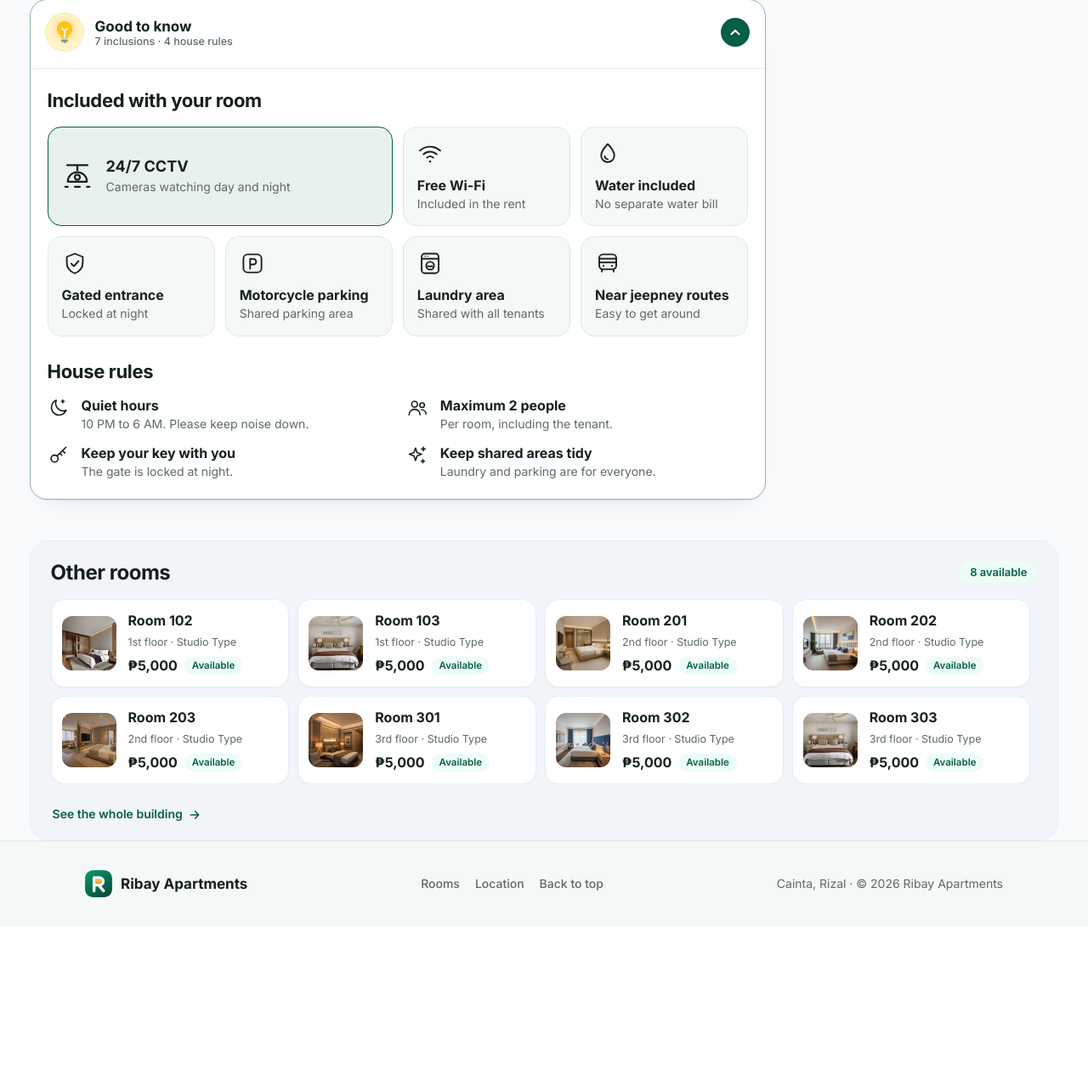
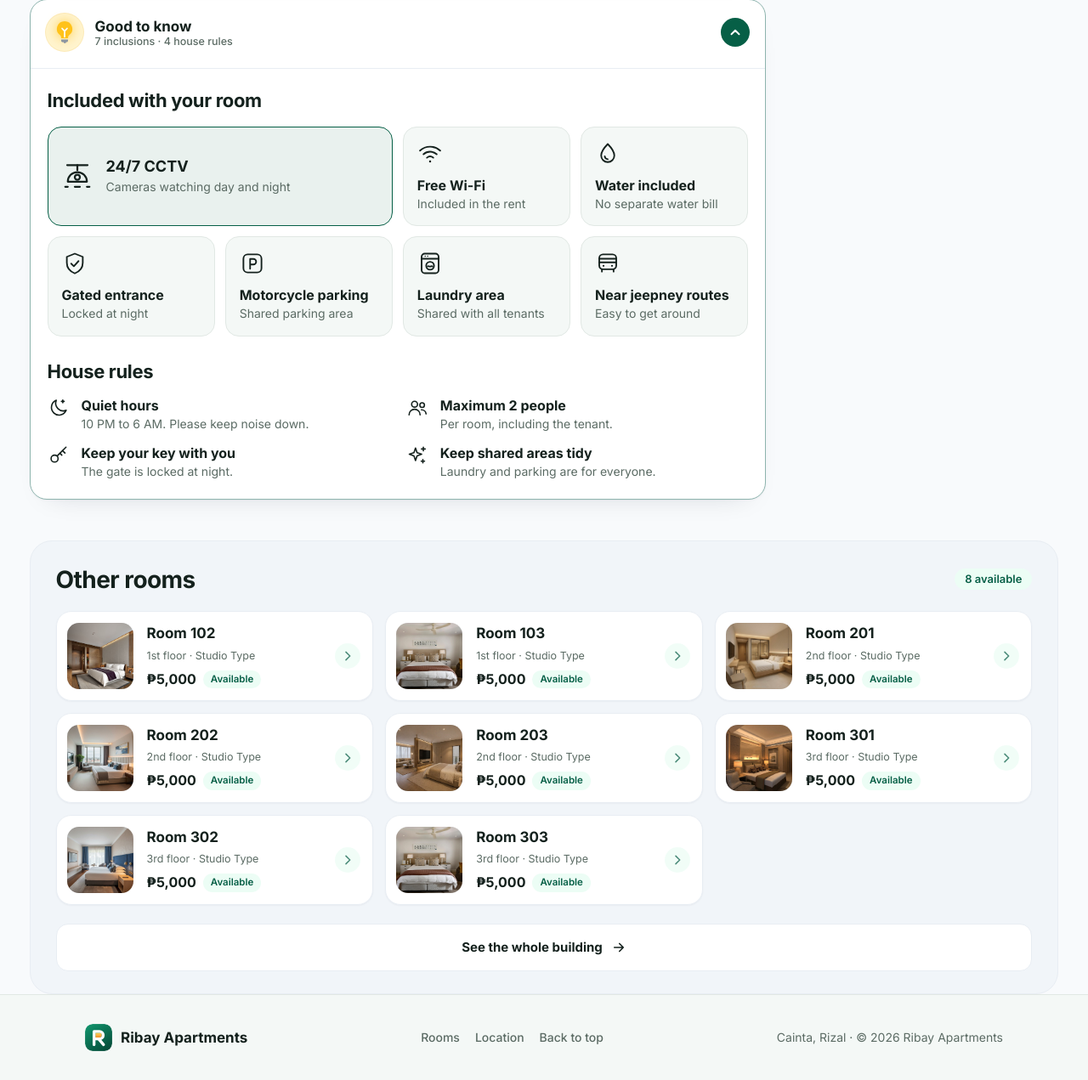
Before and after one commit to boadodean31-creator/apartments, a Django app: page /rooms/101/ in a window 1280 px wide. Shown: the part 2448-3719 px from the top of the page at 85% size. Before the commit the page ends 3504 px from the top, so only its background shows below. Run offline with Django 5.2, Linux system fonts and the light colour scheme; data comes from the database, SQL or seed files in the repository.

Commit message:
Other rooms redesign, Landmarks nav link, card slideshow badge fix, contact jump without highlight

```diff
--- a/rooms/static/rooms/app.js
+++ b/rooms/static/rooms/app.js
@@ -155,3 +155,34 @@ sync();
   document.addEventListener("keydown", (e) => { if (e.key === "Escape" && !panel.hidden) { set(false); btn.focus(); } });
   window.matchMedia("(min-width: 961px)").addEventListener("change", (m) => { if (m.matches) set(false); });
 })();
+
+
+// "Landmarks" in the top bar: bring "Everything you need is close by" to the exact middle of the screen
+(function () {
+  const reduceM = matchMedia("(prefers-reduced-motion: reduce)").matches;
+  function target(el, smooth) {
+    const hd = document.querySelector("header"), hh = hd ? hd.getBoundingClientRect().bottom : 0;
+    const r = el.getBoundingClientRect(), usable = innerHeight - hh;
+    const y = r.height + 32 <= usable ? scrollY + r.top - hh - (usable - r.height) / 2 : scrollY + r.top - hh - 16;
+    scrollTo({ top: Math.max(0, y), behavior: smooth && !reduceM ? "smooth" : "auto" });
+  }
+  function bring(smooth) {
+    const el = document.getElementById("nearby"); if (!el) return false;
+    target(el, smooth);
+    // scroll-reveal animations can nudge the section after it lands, so measure once more when it stops
+    let last = scrollY, still = 0; const t0 = performance.now();
+    (function tick() {
+      if (scrollY === last) { if (++still >= 8) { target(el, false); return; } } else { still = 0; last = scrollY; }
+      if (performance.now() - t0 < 2400) requestAnimationFrame(tick);
+    })();
+    return true;
+  }
+  document.addEventListener("click", function (e) {
+    const a = e.target.closest && e.target.closest('a[href$="#nearby"]');
+    if (!a || !document.getElementById("nearby")) return;       // on other pages the link just goes to the home page
+    e.preventDefault();
+    try { history.replaceState(null, "", location.pathname + "#nearby"); } catch (_) {}
+    bring(true);
+  });
+  if (location.hash === "#nearby") addEventListener("load", function () { setTimeout(function () { bring(false); }, 200); });
+})();
--- a/rooms/static/rooms/room-layout.js
+++ b/rooms/static/rooms/room-layout.js
@@ -161,7 +161,7 @@ function follow(el) {
         if (!wasOpen && b) { b.click(); followId++; }   // open it, but cancel the automatic "follow" scroll
         const go = function () {
           centreOnScreen(el);
-          afterScroll(function () { lockY = scrollY; flash(el, "hl-acc"); });
+          afterScroll(function () { lockY = scrollY; if (el.id !== "contact") flash(el, "hl-acc"); });
         };
         if (wasOpen || reduce) go(); else setTimeout(go, 540);   // wait for the dropdown to finish opening
       }
--- a/rooms/static/rooms/room-polish.css
+++ b/rooms/static/rooms/room-polish.css
@@ -91,3 +91,42 @@
 .acc.open .acc-bulb .bulb-glass { fill: #FFC21A; filter: drop-shadow(0 0 5px rgba(255, 193, 26, .75)); }
 :root[data-theme="dark"] .acc-btn .acc-ico.acc-bulb, :root[data-theme="dark"] .acc.open .acc-ico.acc-bulb { background: rgba(247, 181, 0, .16); box-shadow: 0 0 0 1px rgba(247, 181, 0, .35); }
 :root[data-theme="dark"] .acc-bulb .bulb-base { fill: #A8B1BC; }
+
+
+/* ============ Other rooms (bottom of the room page): roomier grid, bigger photos, clear hover, proper button ============ */
+@media (min-width: 901px) {
+  .rd .rd-similar { padding: 30px 30px 26px; border-radius: 26px; }
+  .rd .rd-similar > header.sim-head { padding-bottom: 22px; }
+  .rd .rd-similar .sim-head h2 { font-size: 28px; }
+  .rd .rd-similar .sim-wrap::after { display: none; }
+  .rd .rd-similar .sim-list { display: grid; grid-template-columns: repeat(auto-fill, minmax(290px, 1fr)); gap: 14px; max-height: none; overflow: visible; padding: 0; }
+}
+.rd .rd-similar .sim-list li { list-style: none; }
+.rd .rd-similar .sim-list li a {
+  display: grid; grid-template-columns: 78px minmax(0, 1fr) 30px; align-items: center; gap: 16px;
+  padding: 12px 14px 12px 12px; border-radius: 18px; text-decoration: none;
+  transition: translate .3s cubic-bezier(.2, .7, .2, 1), box-shadow .3s, border-color .3s;
+}
+.rd .rd-similar .sim-img { width: 78px; height: 78px; border-radius: 14px; overflow: hidden; display: block; background: var(--rd-chip); }
+.rd .rd-similar .sim-img img { width: 100%; height: 100%; object-fit: cover; display: block; transition: scale .6s cubic-bezier(.2, .7, .2, 1); }
+.rd .rd-similar .sim-txt b { font-size: 17px; }
+.rd .rd-similar .sim-go {
+  display: block; width: 30px; height: 30px; padding: 7px; border-radius: 50%; fill: none; stroke: currentColor; stroke-width: 2.4; stroke-linecap: round; stroke-linejoin: round;
+  color: var(--accent); background: var(--rd-mint-soft); opacity: 0; transform: translateX(-6px); transition: opacity .25s, transform .3s cubic-bezier(.3, 1.3, .5, 1);
+}
+@media (hover: hover) and (pointer: fine) {
+  .rd .rd-similar .sim-list li a:hover, .rd .rd-similar .sim-list li a:focus-visible {
+    translate: 0 -3px; border-color: color-mix(in srgb, var(--accent) 55%, var(--rd-line));
+    box-shadow: 0 16px 28px -18px rgba(15, 23, 42, .4);
+  }
+  .rd .rd-similar .sim-list li a:hover .sim-img img { scale: 1.12; }
+  .rd .rd-similar .sim-list li a:hover .sim-go, .rd .rd-similar .sim-list li a:focus-visible .sim-go { opacity: 1; transform: none; }
+}
+@media (hover: none) { .rd .rd-similar .sim-go { opacity: .7; transform: none; } }
+.rd .rd-similar .sim-all {
+  display: flex; align-items: center; justify-content: center; gap: 10px; margin: 22px 0 0; padding: 15px 20px;
+  border: 1.5px solid var(--rd-line); border-radius: 14px; background: var(--bg); color: var(--ink);
+  font-size: 15px; font-weight: 700; text-decoration: none; transition: background .25s, color .25s, border-color .25s, box-shadow .25s;
+}
+.rd .rd-similar .sim-all svg { width: 18px; height: 18px; fill: none; stroke: currentColor; stroke-width: 2.2; stroke-linecap: round; stroke-linejoin: round; transition: transform .3s cubic-bezier(.3, 1.3, .5, 1); }
+@media (hover: hover) { .rd .rd-similar .sim-all:hover { background: var(--accent); color: var(--accent-ink); border-color: var(--accent); box-shadow: 0 12px 24px -14px var(--accent); } .rd .rd-similar .sim-all:hover svg { transform: translateX(5px); } }
--- a/rooms/templates/rooms/base.html
+++ b/rooms/templates/rooms/base.html
@@ -16,7 +16,7 @@
 <body>
 {% block header %}<header><div class="nav-flora" aria-hidden="true"></div><div class="wrap nav">
   <a class="logo" href="{% url 'home' %}"><span class="logo-mark" aria-hidden="true"><img src="{% static 'rooms/logo.svg' %}" alt="" width="38" height="38"></span><span class="logo-word">Ribay<b>Apartments</b></span></a>
-  <nav><a class="btn navpill" href="{% url 'home' %}#rooms">Rooms</a><a class="btn navpill" href="{% url 'home' %}#location">Location</a>{% if is_site_admin %}<a class="btn adminbtn" href="{% url 'manage_home' %}" title="Edit rooms, photos and floors"><span class="ab-txt">Manage site</span><span class="aw-badge" data-aw-count {% if not new_requests %}hidden{% endif %}>{{ new_requests }}</span></a>{% endif %}{% if user.is_authenticated %}<a class="btn portal-link" href="{% url 'portal' %}">My portal</a>{% endif %}</nav>
+  <nav><a class="btn navpill" href="{% url 'home' %}#rooms">Rooms</a><a class="btn navpill" href="{% url 'home' %}#location">Location</a><a class="btn navpill" href="{% url 'home' %}#nearby">Landmarks</a>{% if is_site_admin %}<a class="btn adminbtn" href="{% url 'manage_home' %}" title="Edit rooms, photos and floors"><span class="ab-txt">Manage site</span><span class="aw-badge" data-aw-count {% if not new_requests %}hidden{% endif %}>{{ new_requests }}</span></a>{% endif %}{% if user.is_authenticated %}<a class="btn portal-link" href="{% url 'portal' %}">My portal</a>{% endif %}</nav>
   <button class="btn icon" id="theme" aria-label="Switch to dark mode" title="Toggle dark mode"><svg viewBox="0 0 24 24" fill="none" stroke="currentColor" stroke-width="2" stroke-linecap="round" stroke-linejoin="round" aria-hidden="true"><circle cx="12" cy="12" r="8.5"/><path d="M12 3.5v17a8.5 8.5 0 0 0 0-17z" fill="currentColor" stroke="none"/></svg></button>
   {% if user.is_authenticated %}
   <form method="post" action="{% url 'logout' %}" style="margin:0">{% csrf_token %}<button class="btn pri" type="submit">Log out</button></form>
@@ -26,6 +26,7 @@
 <nav class="m-panel" id="mnav" aria-label="Menu" hidden>
   <a href="{% url 'home' %}#rooms"><svg viewBox="0 0 24 24" aria-hidden="true"><path d="M3 18V8M3 14h18v4M21 14v-2a3 3 0 0 0-3-3h-7v5"/></svg>Rooms</a>
   <a href="{% url 'home' %}#location"><svg viewBox="0 0 24 24" aria-hidden="true"><path d="M12 22.5S4.5 15.4 4.5 9.6a7.5 7.5 0 0 1 15 0c0 5.8-7.5 12.9-7.5 12.9z"/></svg>Location</a>
+  <a href="{% url 'home' %}#nearby"><svg viewBox="0 0 24 24" aria-hidden="true"><path d="M5 21V4m0 0h11l-2 4 2 4H5"/></svg>Landmarks</a>
   {% if is_site_admin %}<a href="{% url 'manage_home' %}"><svg viewBox="0 0 24 24" aria-hidden="true"><path d="M4 20h4L19 9l-4-4L4 16z"/></svg>Manage site<span class="aw-badge" data-aw-count hidden></span></a>{% endif %}
   {% if user.is_authenticated %}<a href="{% url 'portal' %}"><svg viewBox="0 0 24 24" aria-hidden="true"><path d="M4 21c0-4.4 3.6-7 8-7s8 2.6 8 7M12 4a4 4 0 1 0 0 8 4 4 0 0 0 0-8z"/></svg>My portal</a>{% endif %}
   <div class="m-sep"></div>
@@ -43,7 +44,7 @@
 
 
 <div class="toast" id="toast" role="status"></div>
-<script src="{% static 'rooms/app.js' %}?v=5"></script>
+<script src="{% static 'rooms/app.js' %}?v=6"></script>
 {% if is_site_admin %}<script src="{% static 'rooms/adminwatch.js' %}" data-poll="{% url 'manage_requests_poll' %}" data-list="{% url 'manage_requests' %}" defer></script>{% endif %}
 {% block scripts %}{% endblock %}
 </body>
--- a/rooms/templates/rooms/home.html
+++ b/rooms/templates/rooms/home.html
@@ -1,7 +1,7 @@
 {% extends "rooms/base.html" %}
 {% load static %}
 {% block title %}Ribay Apartments · Rooms for rent in Cainta, Rizal{% endblock %}
-{% block head %}<link rel="stylesheet" href="{% static 'rooms/building.css' %}"><link rel="stylesheet" href="{% static 'rooms/home.css' %}?v=6"><link rel="stylesheet" href="{% static 'rooms/home-nearby.css' %}"><link rel="stylesheet" href="{% static 'rooms/room-extras.css' %}?v=1"><link rel="stylesheet" href="{% static 'rooms/home-polish.css' %}?v=3">
+{% block head %}<link rel="stylesheet" href="{% static 'rooms/building.css' %}"><link rel="stylesheet" href="{% static 'rooms/home.css' %}?v=6"><link rel="stylesheet" href="{% static 'rooms/home-nearby.css' %}"><link rel="stylesheet" href="{% static 'rooms/room-extras.css' %}?v=1"><link rel="stylesheet" href="{% static 'rooms/home-polish.css' %}?v=4">
 <meta name="description" content="Clean, secure rooms for rent in Cainta, Rizal. Wi-Fi, water and 24/7 CCTV included. See which rooms are open and book a viewing.">
 <link rel="canonical" href="{{ page_url }}">
 <meta property="og:type" content="website"><meta property="og:site_name" content="Ribay Apartments"><meta property="og:url" content="{{ page_url }}">
--- a/rooms/templates/rooms/room_detail.html
+++ b/rooms/templates/rooms/room_detail.html
@@ -1,7 +1,7 @@
 {% extends "rooms/base.html" %}
 {% block title %}Room {{ room.number }} · Ribay Apartments{% endblock %}
 {% load static %}
-{% block head %}<meta name="format-detection" content="telephone=no"><link rel="stylesheet" href="{% static 'rooms/booking.css' %}"><link rel="stylesheet" href="{% static 'rooms/detail.css' %}"><link rel="stylesheet" href="{% static 'rooms/room-layout.css' %}?v=21"><link rel="stylesheet" href="{% static 'rooms/room-extras.css' %}?v=1"><link rel="preconnect" href="https://fonts.googleapis.com"><link href="https://fonts.googleapis.com/css2?family=Inter:wght@400;500;600;700&display=swap" rel="stylesheet"><link rel="stylesheet" href="{% static 'rooms/room-top.css' %}?v=3"><link rel="stylesheet" href="{% static 'rooms/room-swap.css' %}?v=2"><link rel="stylesheet" href="{% static 'rooms/location-dialog.css' %}?v=2"><link rel="stylesheet" href="{% static 'rooms/room-mobile.css' %}?v=2"><link rel="stylesheet" href="{% static 'rooms/room-polish.css' %}?v=5"><link rel="stylesheet" href="{% static 'rooms/room-phone.css' %}?v=2">{% endblock %}
+{% block head %}<meta name="format-detection" content="telephone=no"><link rel="stylesheet" href="{% static 'rooms/booking.css' %}"><link rel="stylesheet" href="{% static 'rooms/detail.css' %}"><link rel="stylesheet" href="{% static 'rooms/room-layout.css' %}?v=21"><link rel="stylesheet" href="{% static 'rooms/room-extras.css' %}?v=1"><link rel="preconnect" href="https://fonts.googleapis.com"><link href="https://fonts.googleapis.com/css2?family=Inter:wght@400;500;600;700&display=swap" rel="stylesheet"><link rel="stylesheet" href="{% static 'rooms/room-top.css' %}?v=3"><link rel="stylesheet" href="{% static 'rooms/room-swap.css' %}?v=2"><link rel="stylesheet" href="{% static 'rooms/location-dialog.css' %}?v=2"><link rel="stylesheet" href="{% static 'rooms/room-mobile.css' %}?v=2"><link rel="stylesheet" href="{% static 'rooms/room-polish.css' %}?v=6"><link rel="stylesheet" href="{% static 'rooms/room-phone.css' %}?v=2">{% endblock %}
 {% block header %}
 <header class="rn">
   <div class="rn-in">
@@ -296,4 +296,4 @@
   </div>
 </dialog>
 <script src="{% static 'rooms/location-dialog.js' %}?v=2" defer></script>
-<script src="{% static 'rooms/room-layout.js' %}?v=14" defer></script><script src="{% static 'rooms/gallery.js' %}?v=5" defer></script><script src="{% static 'rooms/room-actions.js' %}?v=2" defer></script><script src="{% static 'rooms/spaces.js' %}?v=2" defer></script><script src="{% static 'rooms/mosaic.js' %}?v=1" defer></script><script src="{% static 'rooms/room-tabs.js' %}?v=1" defer></script><script src="{% static 'rooms/lightbox.js' %}?v=99" defer></script>{% if embed %}<script src="{% static 'rooms/video-autoplay.js' %}" defer></script>{% endif %}{% if room.status == 'available' %}{% include "rooms/book_dialog.html" %}<script src="{% static 'rooms/book.js' %}" defer></script>{% endif %}{% endblock %}
+<script src="{% static 'rooms/room-layout.js' %}?v=15" defer></script><script src="{% static 'rooms/gallery.js' %}?v=5" defer></script><script src="{% static 'rooms/room-actions.js' %}?v=2" defer></script><script src="{% static 'rooms/spaces.js' %}?v=2" defer></script><script src="{% static 'rooms/mosaic.js' %}?v=1" defer></script><script src="{% static 'rooms/room-tabs.js' %}?v=1" defer></script><script src="{% static 'rooms/lightbox.js' %}?v=99" defer></script>{% if embed %}<script src="{% static 'rooms/video-autoplay.js' %}" defer></script>{% endif %}{% if room.status == 'available' %}{% include "rooms/book_dialog.html" %}<script src="{% static 'rooms/book.js' %}" defer></script>{% endif %}{% endblock %}
```
Also changed, not shown: rooms/static/rooms/home-polish.css (+10 -0 lines).
